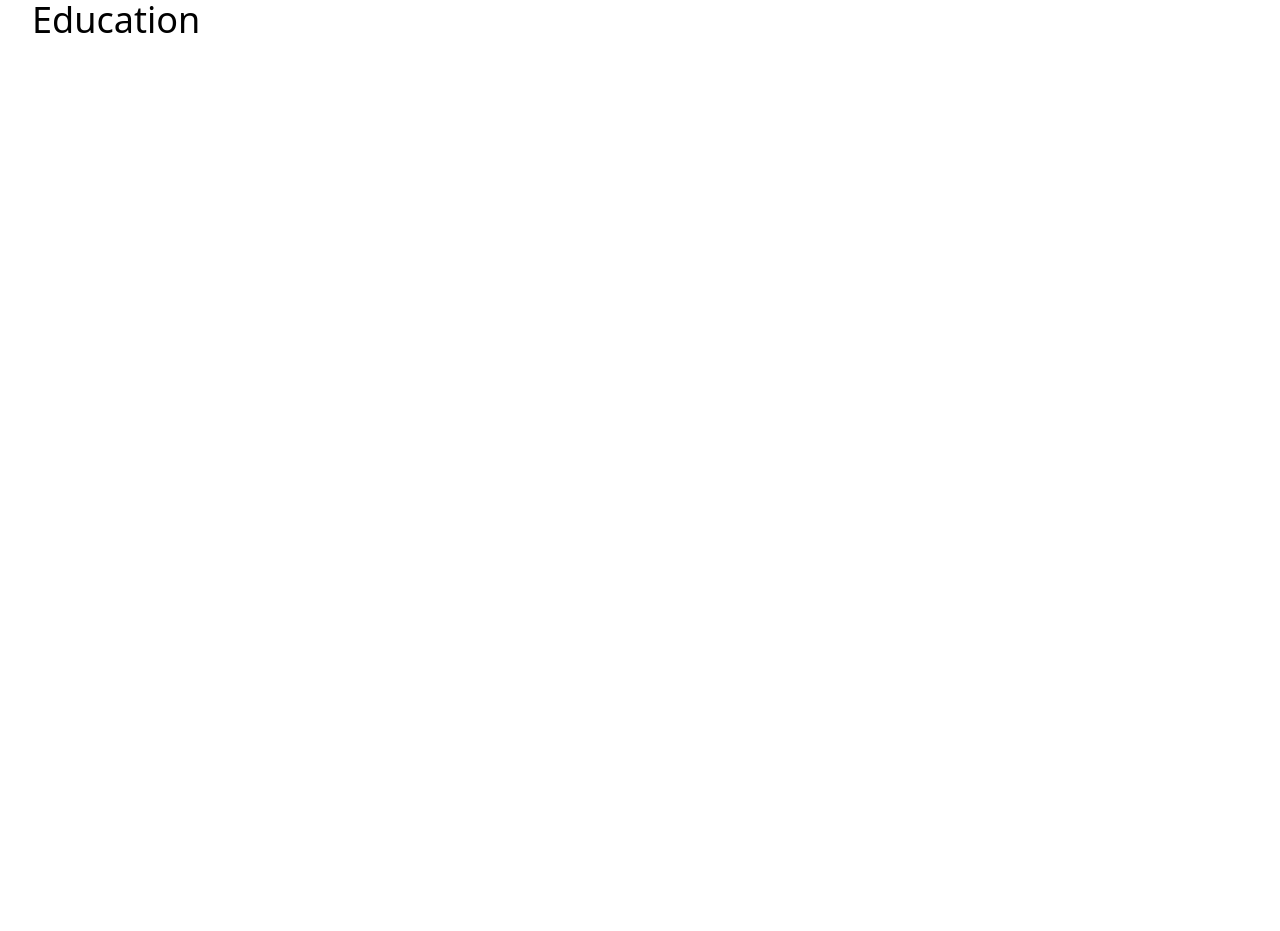
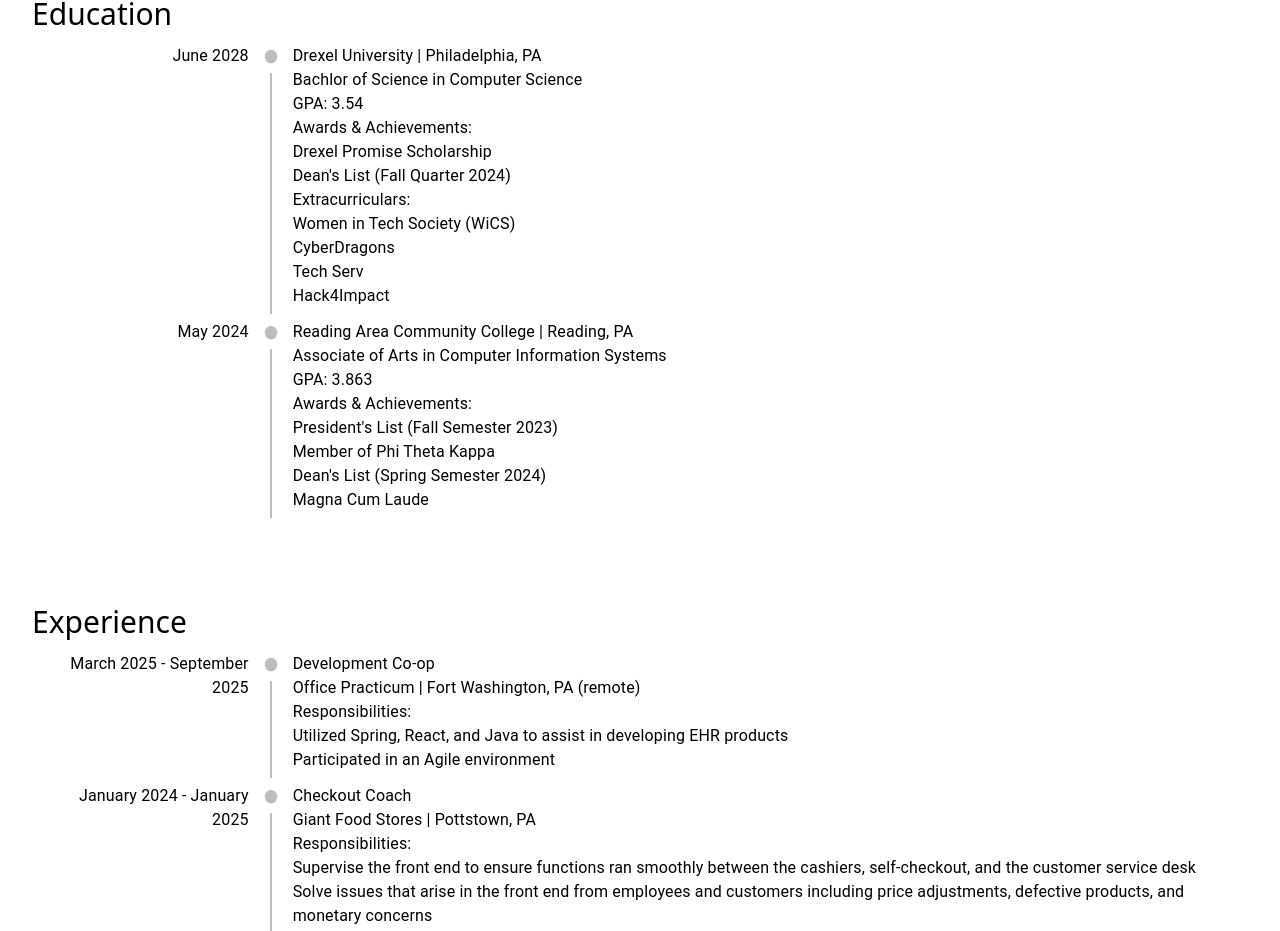
Before and after one commit to abbydise/portfolio-website, a React (Vite) app: page / in a window 1280 px wide. Shown: the part 836-1767 px from the top of the page. Before the commit the page ends 908 px from the top, so only its background shows below. Built offline with nearby package versions, Linux system fonts and the light colour scheme.

Commit message:
created timeline for resume section

```diff
--- a/package.json
+++ b/package.json
@@ -13,11 +13,16 @@
 		"preview": "vite preview"
 	},
 	"dependencies": {
+		"@emotion/react": "^11.14.0",
+		"@emotion/styled": "^11.14.0",
+		"@mui/lab": "^7.0.0-beta.11",
+		"@mui/material": "^7.0.2",
 		"@tailwindcss/vite": "^4.1.3",
 		"framer-motion": "^12.7.4",
 		"react": "^19.0.0",
 		"react-dom": "^19.0.0",
 		"react-router-dom": "^7.5.1",
+		"react-scroll": "^1.9.3",
 		"tailwindcss": "^4.1.3"
 	},
 	"devDependencies": {
--- a/src/App.jsx
+++ b/src/App.jsx
@@ -1,20 +1,63 @@
 import "./App.css";
 import React from "react";
+
 import ProjectsPage from "./pages/ProjectsPage";
 import ProjectCard from "./components/ProjectCard";
+import ContactForm from "./components/ContactForm";
 
-import { BrowserRouter, Link } from "react-router-dom";
+import { Link } from "react-scroll";
+
+import {
+	Timeline,
+	TimelineItem,
+	TimelineSeparator,
+	TimelineConnector,
+	TimelineContent,
+	TimelineDot,
+	TimelineOppositeContent,
+	timelineOppositeContentClasses,
+} from "@mui/lab";
 
 function App() {
 	return (
-		<BrowserRouter>
-			<div>
-				<nav className="flex flex-wrap gap-4 float-right">
-					<Link to="#education">Education</Link>
-					<Link to="#experience">Experience</Link>
-					<Link to="#skills">Skills</Link>
-					<Link to="#projects">Projects</Link>
-					<Link to="#contact">Contact Me!</Link>
+		<div>
+			<div className="float-right mt-[-150px]">
+				<nav className="flex flex-wrap gap-5">
+					<Link
+						to="education"
+						smooth={true}
+						duration={500}
+					>
+						Education
+					</Link>
+					<Link
+						to="experience"
+						smooth={true}
+						duration={500}
+					>
+						Experience
+					</Link>
+					<Link
+						to="skills"
+						smooth={true}
+						duration={500}
+					>
+						Skills
+					</Link>
+					<Link
+						to="projects"
+						smooth={true}
+						duration={500}
+					>
+						Projects
+					</Link>
+					<Link
+						to="contact"
+						smooth={true}
+						duration={500}
+					>
+						Contact Me!
+					</Link>
 				</nav>
 			</div>
 			<div
@@ -25,7 +68,7 @@
 					src="selfie.JPG"
 					className="h-100 w-55 float-left"
 				/>
-				<h1 className="text-4xl mb-10 text-center">About Me!</h1>
+				<h1 className="text-3xl mb-10 text-center">About Me!</h1>
 				<p className="mb-10 ml-75">
 					Hi! My name is Abby Dise. I am a third year student at
 					Drexel University working towards a Bachelor of Science
@@ -45,12 +88,210 @@
 				</p>
 			</div>
 			<div
-				class="education"
+				id="education"
 				className="text-left mt-75"
 			>
-				<h1 className="text-4xl">Education</h1>
+				<h1 className="text-3xl">Education</h1>
+				<Timeline
+					sx={{
+						[`& .${timelineOppositeContentClasses.root}`]: {
+							flex: 0.2,
+						},
+					}}
+				>
+					<TimelineItem>
+						<TimelineOppositeContent>
+							June 2028
+						</TimelineOppositeContent>
+						<TimelineSeparator>
+							<TimelineDot />
+							<TimelineConnector />
+						</TimelineSeparator>
+						<TimelineContent>
+							<h5>Drexel University | Philadelphia, PA</h5>
+							<h6>
+								Bachlor of Science in Computer Science
+							</h6>
+							<p>GPA: 3.54</p>
+							<p>Awards & Achievements:</p>
+							<ul>
+								<li>Drexel Promise Scholarship</li>
+								<li>Dean's List (Fall Quarter 2024)</li>
+							</ul>
+							<p>Extracurriculars:</p>
+							<ul>
+								<li>Women in Tech Society (WiCS)</li>
+								<li>CyberDragons</li>
+								<li>Tech Serv</li>
+								<li>Hack4Impact</li>
+							</ul>
+						</TimelineContent>
+					</TimelineItem>
+					<TimelineItem>
+						<TimelineOppositeContent>
+							May 2024
+						</TimelineOppositeContent>
+						<TimelineSeparator>
+							<TimelineDot />
+							<TimelineConnector />
+						</TimelineSeparator>
+						<TimelineContent>
+							<h5>
+								Reading Area Community College |
+								Reading, PA
+							</h5>
+							<h6>
+								Associate of Arts in Computer
+								Information Systems
+							</h6>
+							<p>GPA: 3.863</p>
+							<p>Awards & Achievements:</p>
+							<ul>
+								<li>
+									President's List (Fall Semester
+									2023)
+								</li>
+								<li>Member of Phi Theta Kappa</li>
+								<li>
+									Dean's List (Spring Semester 2024)
+								</li>
+								<li>Magna Cum Laude</li>
+							</ul>
+						</TimelineContent>
+					</TimelineItem>
+				</Timeline>
 			</div>
-		</BrowserRouter>
+			<div
+				id="experience"
+				className="text-left mt-20"
+			>
+				<h1 className="text-3xl">Experience</h1>
+				<Timeline
+					sx={{
+						[`& .${timelineOppositeContentClasses.root}`]: {
+							flex: 0.2,
+						},
+					}}
+				>
+					<TimelineItem>
+						<TimelineOppositeContent>
+							March 2025 - September 2025
+						</TimelineOppositeContent>
+						<TimelineSeparator>
+							<TimelineDot />
+							<TimelineConnector />
+						</TimelineSeparator>
+						<TimelineContent>
+							<h5>Development Co-op</h5>
+							<h6>
+								Office Practicum | Fort Washington, PA
+								(remote)
+							</h6>
+							<p>Responsibilities:</p>
+							<ul>
+								<li>
+									Utilized Spring, React, and Java to
+									assist in developing EHR products
+								</li>
+								<li>
+									Participated in an Agile
+									environment
+								</li>
+							</ul>
+						</TimelineContent>
+					</TimelineItem>
+					<TimelineItem>
+						<TimelineOppositeContent>
+							January 2024 - January 2025
+						</TimelineOppositeContent>
+						<TimelineSeparator>
+							<TimelineDot />
+							<TimelineConnector />
+						</TimelineSeparator>
+						<TimelineContent>
+							<h5>Checkout Coach</h5>
+							<h6>Giant Food Stores | Pottstown, PA</h6>
+							<p>Responsibilities:</p>
+							<ul>
+								<li>
+									Supervise the front end to ensure
+									functions ran smoothly between the
+									cashiers, self-checkout, and the
+									customer service desk
+								</li>
+								<li>
+									Solve issues that arise in the
+									front end from employees and
+									customers including price
+									adjustments, defective products,
+									and monetary concerns
+								</li>
+								<li>
+									Handled counting the money in each
+									till drawer used throughout the day
+									behind the customer service dsek,
+									on the registers, pharmacy, and
+									Beer Garden
+								</li>
+							</ul>
+						</TimelineContent>
+					</TimelineItem>
+					<TimelineItem>
+						<TimelineOppositeContent>
+							Augsut 2023 - December 2024
+						</TimelineOppositeContent>
+						<TimelineSeparator>
+							<TimelineDot />
+							<TimelineConnector />
+						</TimelineSeparator>
+						<TimelineContent>
+							<h5>Customer Service Associate</h5>
+							<h6>Giant Food Store | Pottstown, PA</h6>
+							<p>Responsibilities:</p>
+							<ul>
+								<li>
+									Listen to customer concerns or
+									issues involving other employees'
+									quality of service, pricing
+									disputes, and technological
+									malfunctions with the Giant app
+								</li>
+								<li>
+									Assisted customer with lottery
+									transactions, product returns, and
+									Western Union money transfers and
+									money orders
+								</li>
+								<li>
+									Communicated effectively with
+									customers of policies of returns,
+									forgetten coupons, and price
+									matching
+								</li>
+							</ul>
+						</TimelineContent>
+					</TimelineItem>
+				</Timeline>
+			</div>
+			<div
+				id="skills"
+				className="text-left mt-20"
+			>
+				<h1 className="text-3xl">Skills</h1>
+			</div>
+			<div
+				id="projects"
+				className="text-left mt-75"
+			>
+				<h1 className="text-3xl">Projects</h1>
+			</div>
+			<div
+				id="contact"
+				className="text-left mt-75"
+			>
+				<h1 className="text-3xl">Contact Me!</h1>
+			</div>
+		</div>
 	);
 }
 
```
Also changed, not shown: 1 other file (tests, documents, lock files or other folders).
